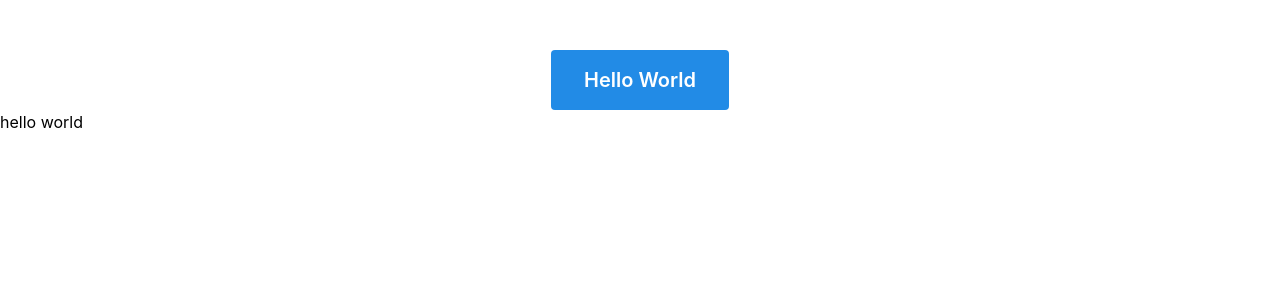
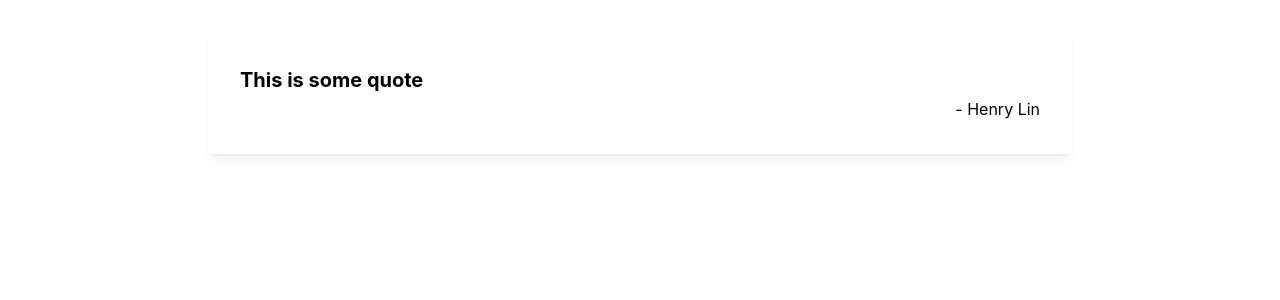
Before and after one commit to henrylin03/stoic-quotes, a Next.js app: page / in a window 1280 px wide. Shown: the top 300 px of the page. Built offline with nearby package versions, Linux system fonts and the light colour scheme.

Commit message:
add box using mantine's <Paper /> component

```diff
--- a/components/QuoteBox.jsx
+++ b/components/QuoteBox.jsx
@@ -1,3 +1,16 @@
+import { useState } from "react";
+import { Container, Text, Paper, Button } from "@mantine/core";
+import quotes from "../data/quotes.json";
+
 export default function QuoteBox() {
-  return <>hello world</>;
+  return (
+    <Container>
+      <Paper shadow="sm" p="xl" m="xl">
+        <Text size="xl" fw={700}>
+          This is some quote
+        </Text>
+        <Text ta="right">- Henry Lin</Text>
+      </Paper>
+    </Container>
+  );
 }
--- a/pages/index.jsx
+++ b/pages/index.jsx
@@ -1,12 +1,8 @@
-import { Button, Group } from "@mantine/core";
 import QuoteBox from "../components/QuoteBox";
 
 export default function IndexPage() {
   return (
     <>
-      <Group mt={50} justify="center">
-        <Button size="xl">Hello World</Button>
-      </Group>
       <QuoteBox />
     </>
   );
```
